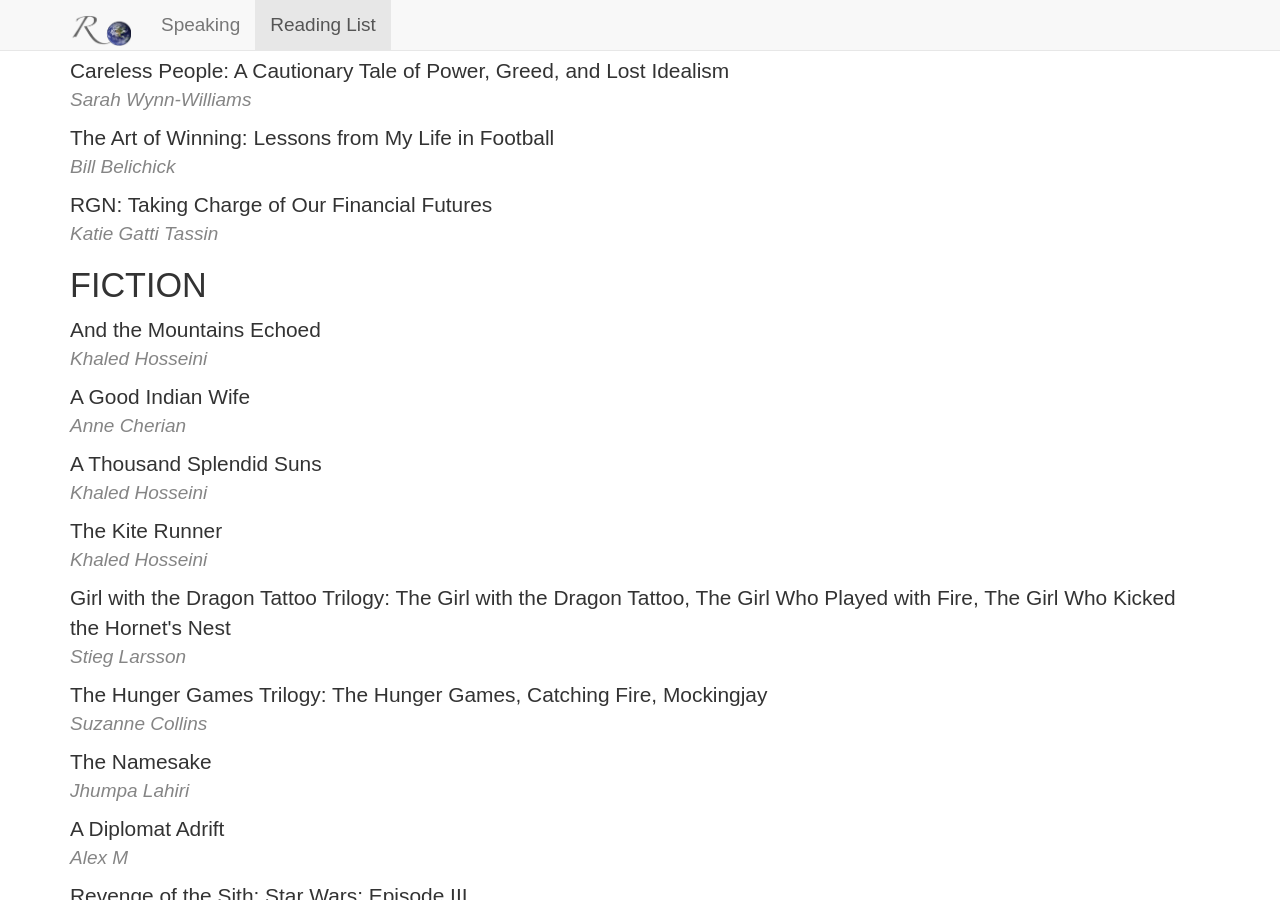
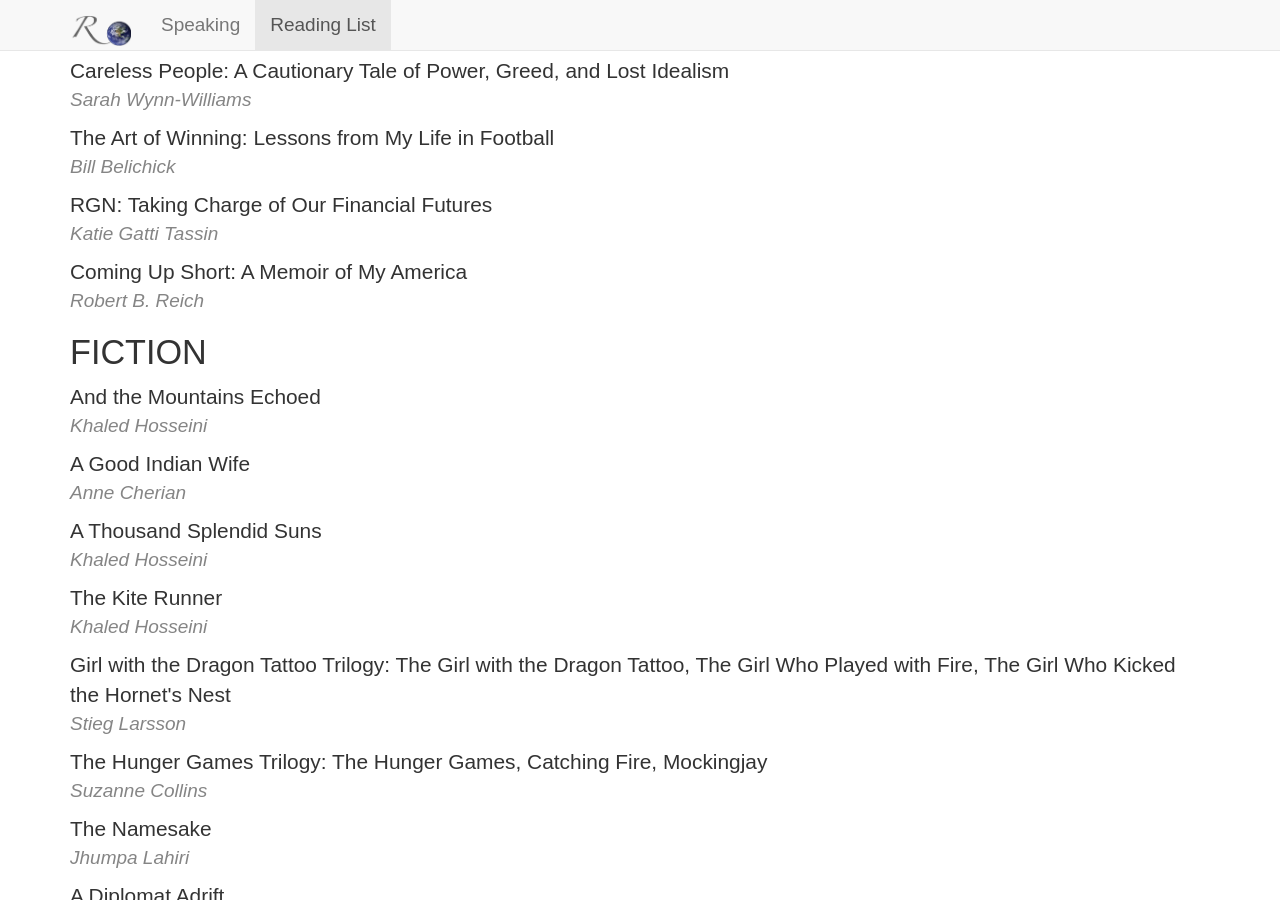
Before and after one commit to rovolution/rovolution.github.io, a Jekyll site: the page built from reading-list/index.html, in a window 1280 px wide and 900 px high, scrolled down 8251 px. Built offline with Jekyll 4.4.1, drawn with Linux system fonts in a browser that asks for light colours; nearby versions of some CDN libraries.

Commit message:
Update index.html

```diff
--- a/reading-list/index.html
+++ b/reading-list/index.html
@@ -505,6 +505,10 @@ title: "Reading List"
 			<div class='book-list-title'>RGN: Taking Charge of Our Financial Futures</div>
 			<div class='book-list-author'>Katie Gatti Tassin</div>
 		</li>
+		<li class='book-list-entry'>
+			<div class='book-list-title'>Coming Up Short: A Memoir of My America</div>
+			<div class='book-list-author'>Robert B. Reich</div>
+		</li>
 	</ul>
 	<h3 class="book-list-category">FICTION</h3>
 	<ul class='book-list'>
```
